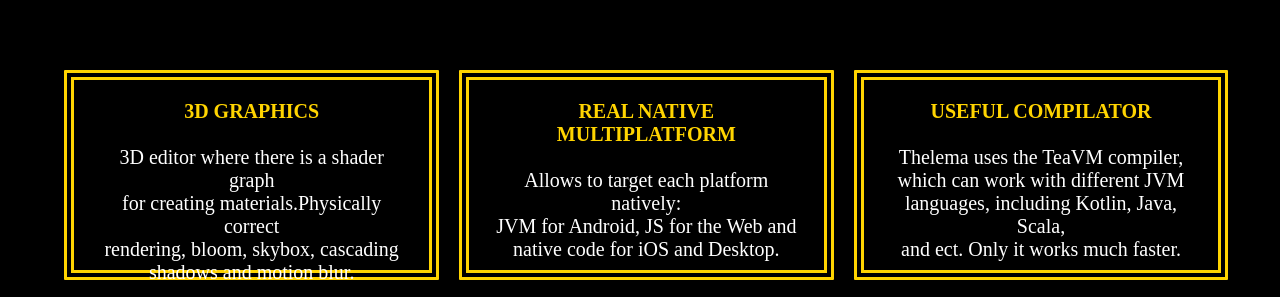
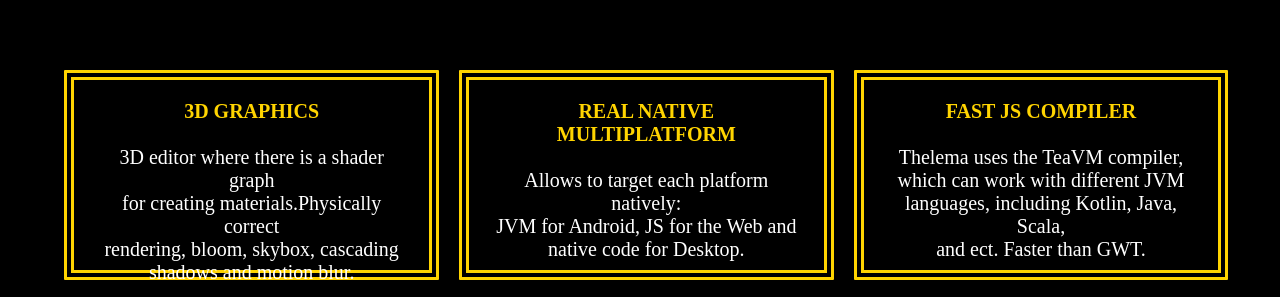
Before and after one commit to Tashien4/thelema, a plain HTML site: page index.html in a window 1280 px wide. Shown: the part 631-928 px from the top of the page. Drawn offline with Linux system fonts and the light colour scheme.

Commit message:
Update index.html

```diff
--- a/index.html
+++ b/index.html
@@ -45,12 +45,12 @@
                 bloom, skybox,
                  cascading<br> shadows and motion blur.</div>
                 <div class="inside"><b>REAL NATIVE MULTIPLATFORM</b><br><br>Allows to target each platform natively:<br>
-                             JVM for Android, JS for the Web and<br> native code for iOS and Desktop.<br><br></div>
-                <div class="inside" style="margin: 0 50px 0 0;"><b>USEFUL COMPILATOR</b><br><br>
+                             JVM for Android, JS for the Web and<br> native code for Desktop.<br><br></div>
+                <div class="inside" style="margin: 0 50px 0 0;"><b>FAST JS COMPILER</b><br><br>
                     Thelema uses the TeaVM compiler,<br>
                     which can work with different JVM<br> languages,
                     including Kotlin, Java, Scala,<br> and ect.
-                    Only it works much faster.</div>
+                    Faster than GWT.</div>
         </div>
     </section>
     <section id="demo"><p align=center class="zag">DEMO</p>
@@ -58,7 +58,7 @@
             <div class="slider__wrapper">
               <div class="slider__items">
                 <div class="slider__item">
-                  <div style="height: 350px; background: orange;"></div>
+                  <div style="height: 350px; background: url(slide2.jpg) 100% 100% no-repeat;background-size: cover;"></div>
                 </div>
                 <div class="slider__item">
                   <div style="height: 350px; background: url(slide1.jpg) 100% 100% no-repeat;background-size: cover;"></div>
```
